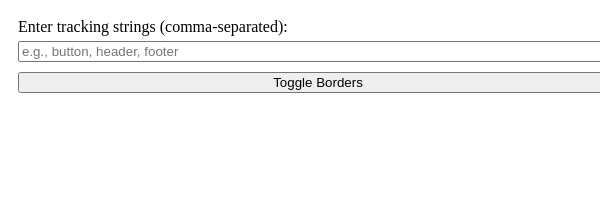
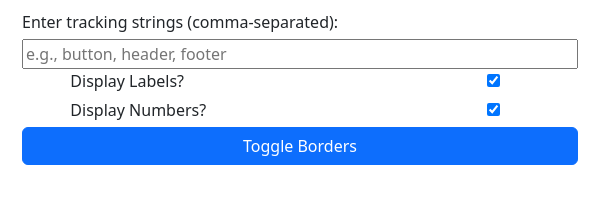
Before and after one commit to JaredScar/ComponentsById-Chrome-Ext, a browser extension: page dist/popup.html in a window 400 px wide. Shown: the top 204 px of the page, 600 px wide, since content can reach past the window. Drawn offline with nearby package versions, Linux system fonts and the light colour scheme.

Commit message:
Pushing latest changes to remote

```diff
--- a/dist/popup.html
+++ b/dist/popup.html
@@ -31,13 +31,39 @@
             opacity: .5;
         }
     </style>
+    <link rel="stylesheet" href="https://cdn.jsdelivr.net/npm/bootstrap@5.3.2/dist/css/bootstrap.min.css" integrity="sha384-T3c6CoIi6uLrA9TneNEoa7RxnatzjcDSCmG1MXxSR1GAsXEV/Dwwykc2MPK8M2HN" crossorigin="anonymous" />
     <script src="popup.js"></script>
 </head>
 <body>
-    <label for="trackingInput">Enter tracking strings (comma-separated):</label>
-    <input type="text" id="trackingInput" placeholder="e.g., button, header, footer" />
-    <button id="toggleButton">Toggle Borders</button>
-    <div id="components">
+    <div class="container-fluid">
+        <div class="row justify-content-center">
+            <div class="col-12">
+                <label for="trackingInput">Enter tracking strings (comma-separated):</label>
+            </div>
+            <div class="col-12">
+                <input type="text" id="trackingInput" placeholder="e.g., button, header, footer" />
+            </div>
+        </div>
+        <div class="row justify-content-center">
+            <div class="col-8">
+                <label for="displayOpt">Display Labels?</label>
+            </div>
+            <div class="col-2">
+                <input type="checkbox" id="displayOpt" checked />
+            </div>
+
+            <div class="col-8">
+                <label for="displayNumsOpt">Display Numbers?</label>
+            </div>
+            <div class="col-2">
+                <input type="checkbox" id="displayNumsOpt" checked />
+            </div>
+        </div>
+
+
+        <button id="toggleButton" class="btn btn-primary">Toggle Borders</button>
+        <div id="components">
+        </div>
     </div>
 </body>
 </html>
```
